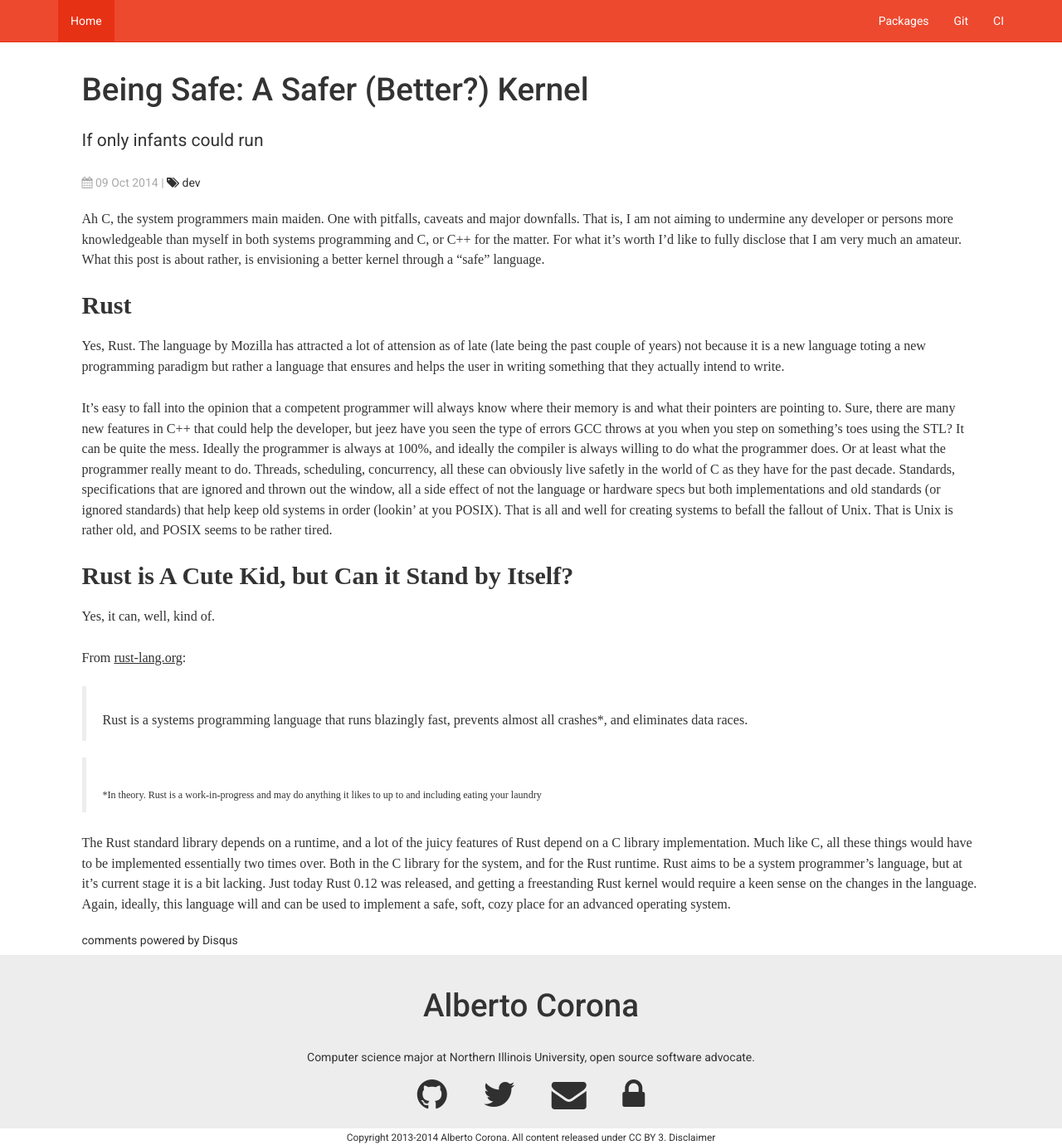
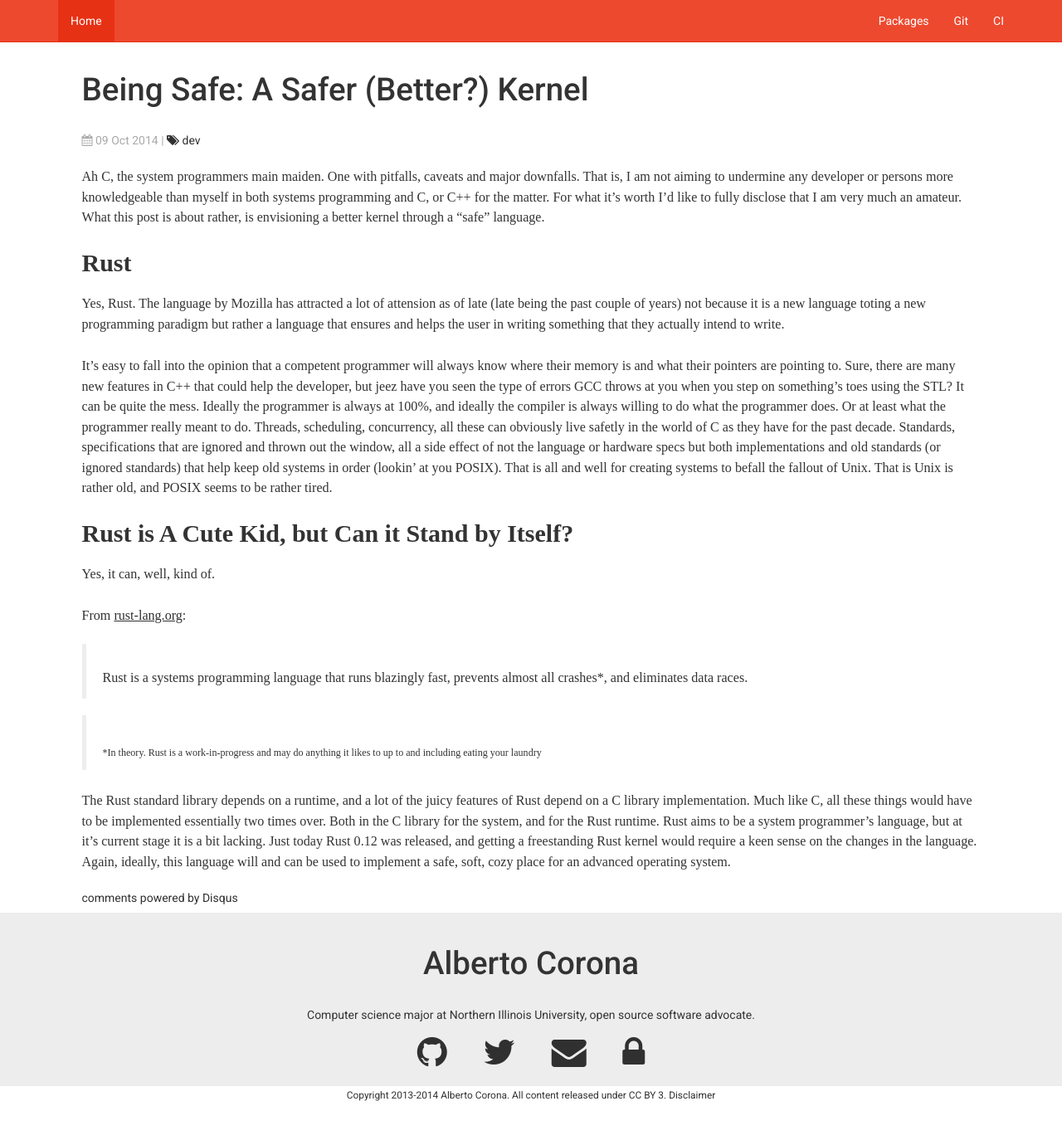
Before and after one commit to 0X1A/wwebsiteasontheinternet, a Jekyll site: the page built from _posts/2014-10-09-being-safe.md, in a window 1280 px wide and 1380 px high. Shown: the whole window at 83% size. Built offline with Jekyll 4.4.1, drawn with Linux system fonts in a browser that asks for light colours; nearby versions of some CDN libraries; some web fonts are replaced; Markdown is read by kramdown in place of the engine named in the settings; comment, search, counter and statistics services are not loaded.

Commit message:
Remove lame description
Signed-off-by: Alberto Corona <alberto@0x1a.us>

```diff
--- a/_posts/2014-10-09-being-safe.md
+++ b/_posts/2014-10-09-being-safe.md
@@ -3,7 +3,7 @@ layout: post
 title: "Being Safe: A Safer (Better?) Kernel"
 date: 2014-10-09
 tags: dev
-desc: If only infants could run
+desc:
 ---
 
 Ah C, the system programmers main maiden. One with pitfalls, caveats and major
```
